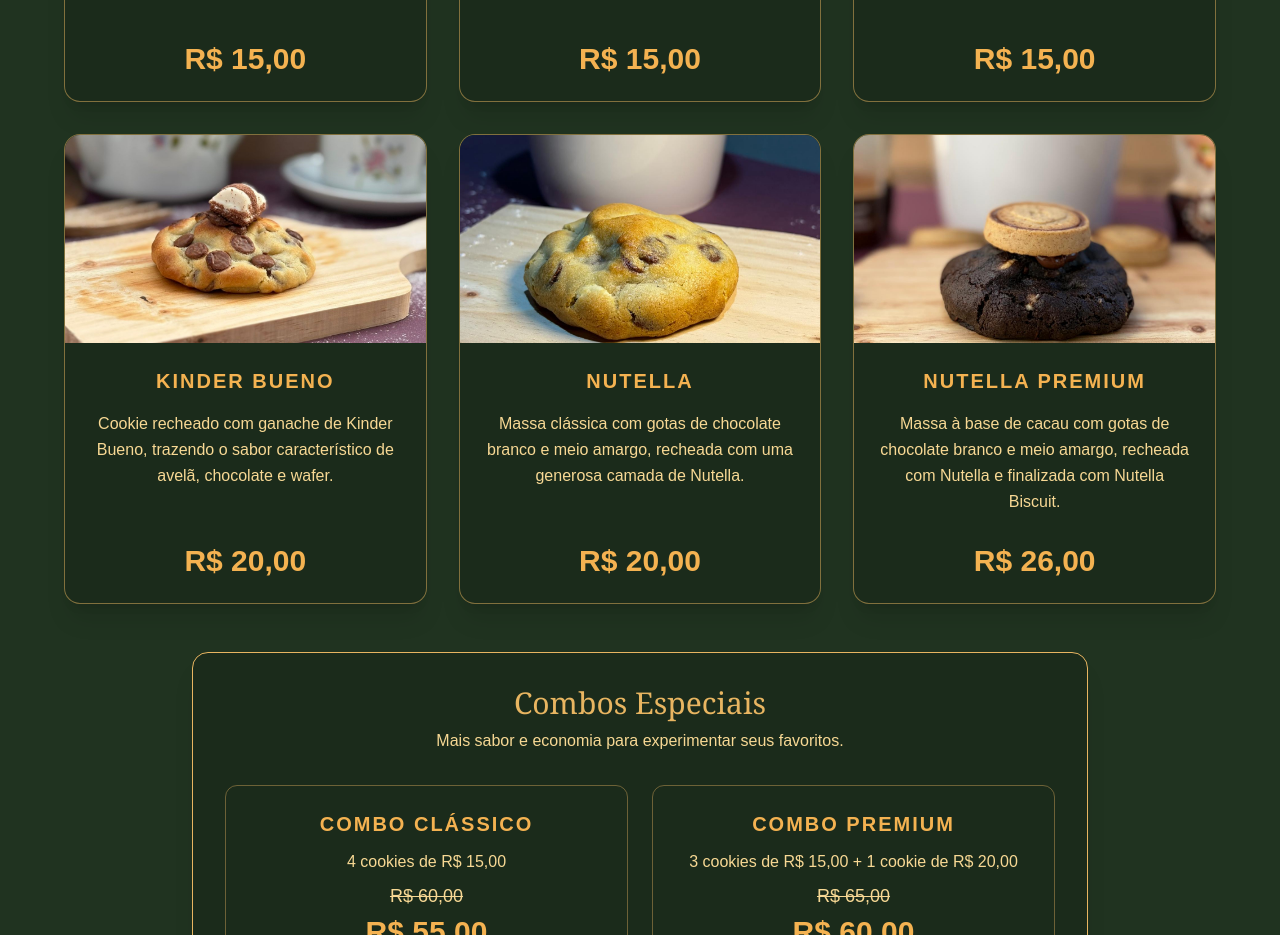
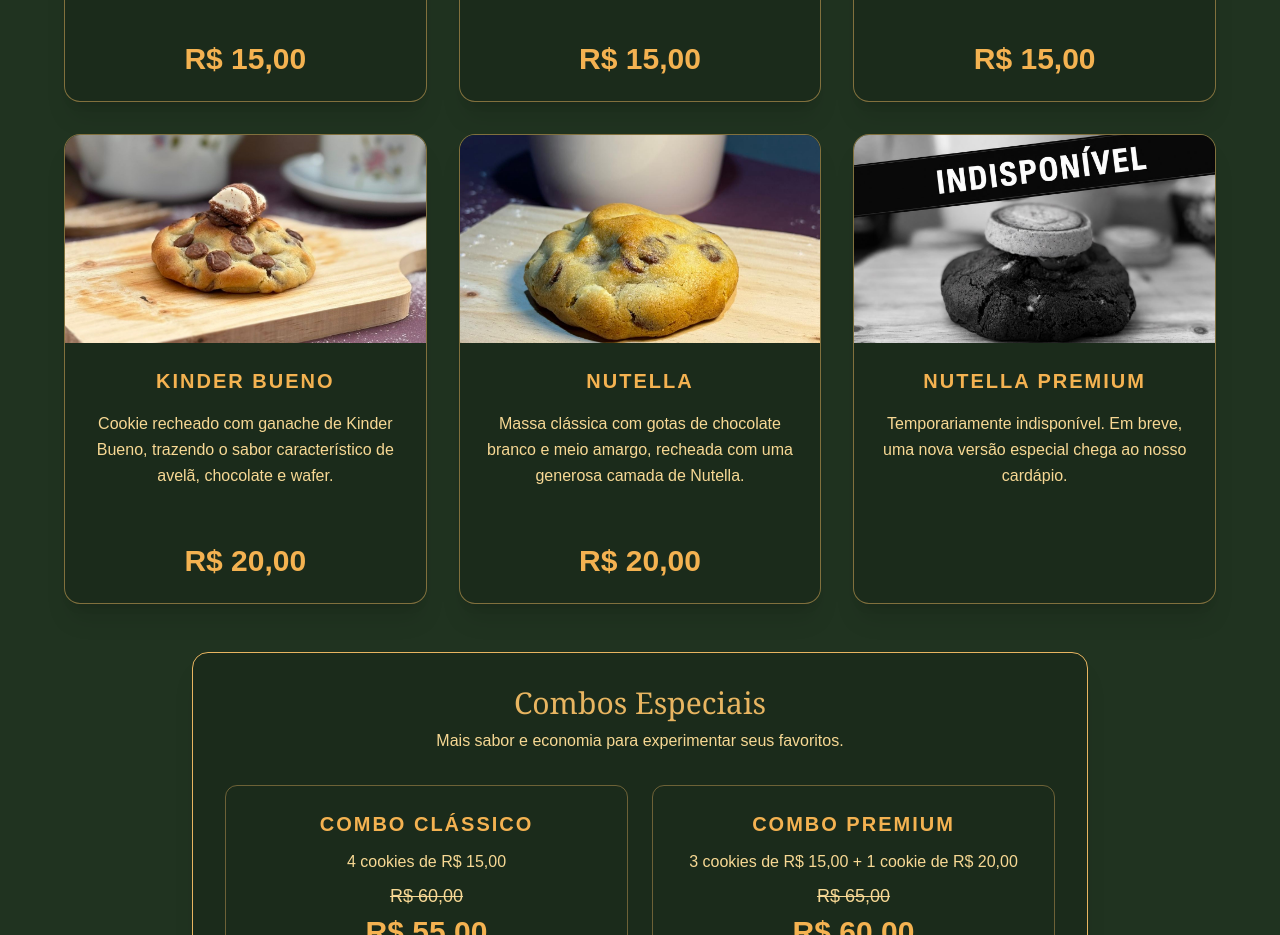
Before and after one commit to Matheus-Moreira-Silva/casa-paola, a Next.js app: page / in a window 1280 px wide. Shown: the part 1080-2015 px from the top of the page. Built offline with nearby package versions, Linux system fonts and the light colour scheme.

Commit message:
Atualiza Nutella Premium indisponivel

```diff
--- a/app/page.tsx
+++ b/app/page.tsx
@@ -43,9 +43,10 @@ export default function Home() {
 {
   nome: "Nutella Premium",
   descricao:
-    "Massa à base de cacau com gotas de chocolate branco e meio amargo, recheada com Nutella e finalizada com Nutella Biscuit.",
-  preco: "R$ 26,00",
-  imagem: "/cookies/nutellapremium.jpeg",
+    "Temporariamente indisponível. Em breve, uma nova versão especial chega ao nosso cardápio.",
+  preco: "",
+  imagem: "/cookies/nutellaoff.jpeg.jpeg",
+  indisponivel: true,
 },
   ];
 
```
Also changed, not shown: public/cookies/nutellaoff.jpeg.jpeg (added).
